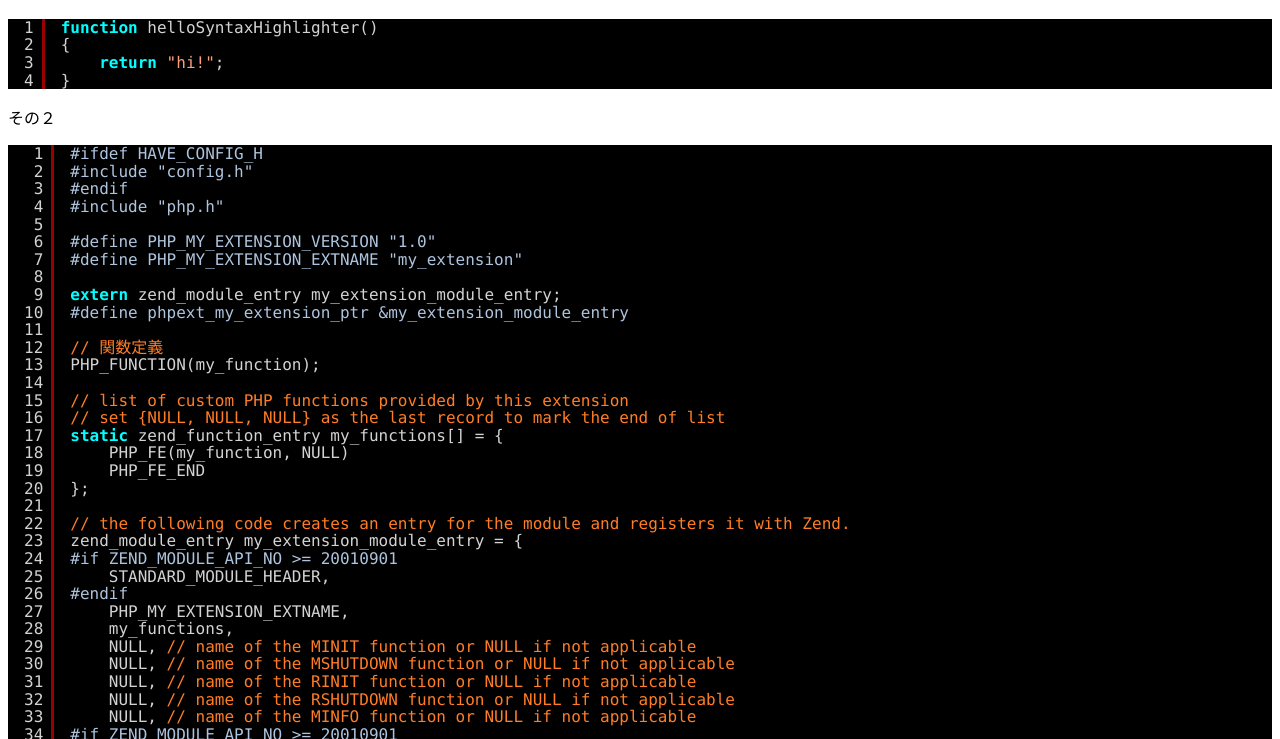
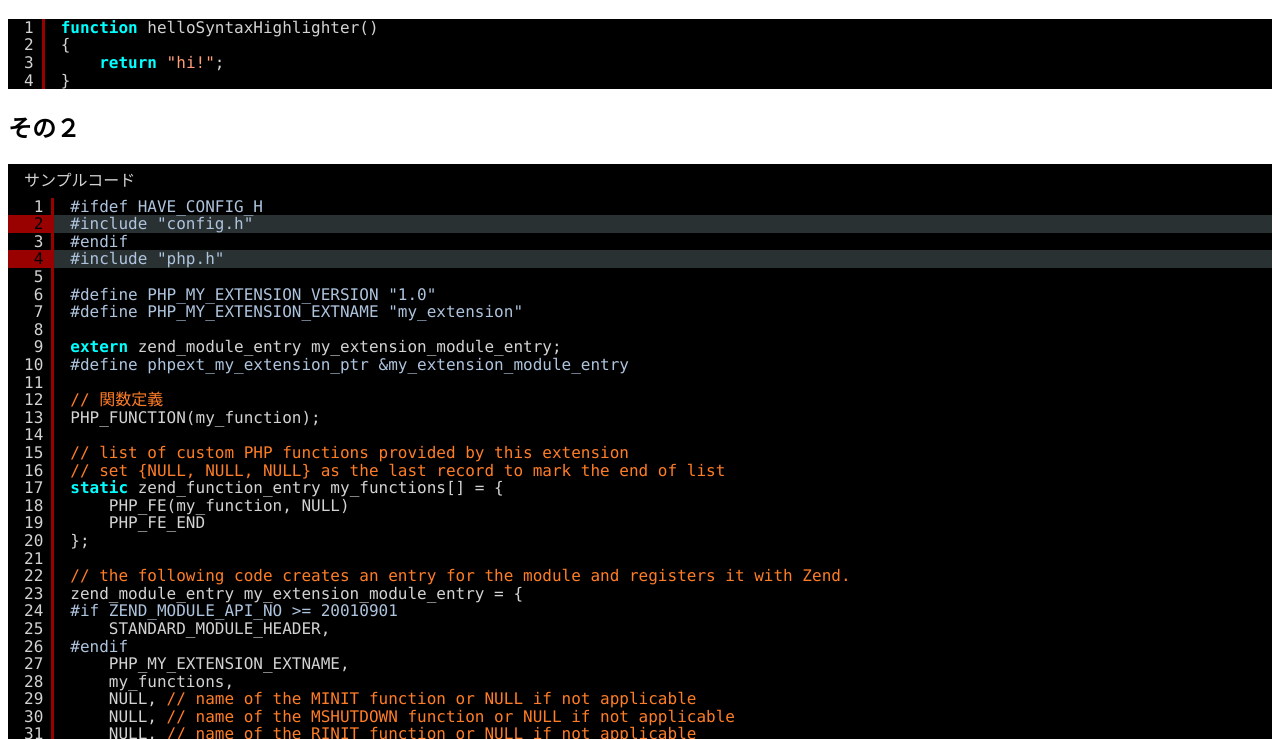
Before and after one commit to kodamacom/kodamacom.github.io, a plain HTML site: page sh/index.html in a window 1280 px wide. Shown: the part 61-800 px from the top of the page. Drawn offline with Linux system fonts and the light colour scheme.

Commit message:
Update index.html

```diff
--- a/sh/index.html
+++ b/sh/index.html
@@ -24,8 +24,8 @@ function helloSyntaxHighlighter()
 	return "hi!";
 }
 </pre>
-	<div>その２</div>
-<pre class="brush: cpp;">
+	<h2>その２</h2>
+<pre class="brush: cpp; highlight:[2,4]" title="サンプルコード">
 #ifdef HAVE_CONFIG_H
 #include "config.h"
 #endif
```
